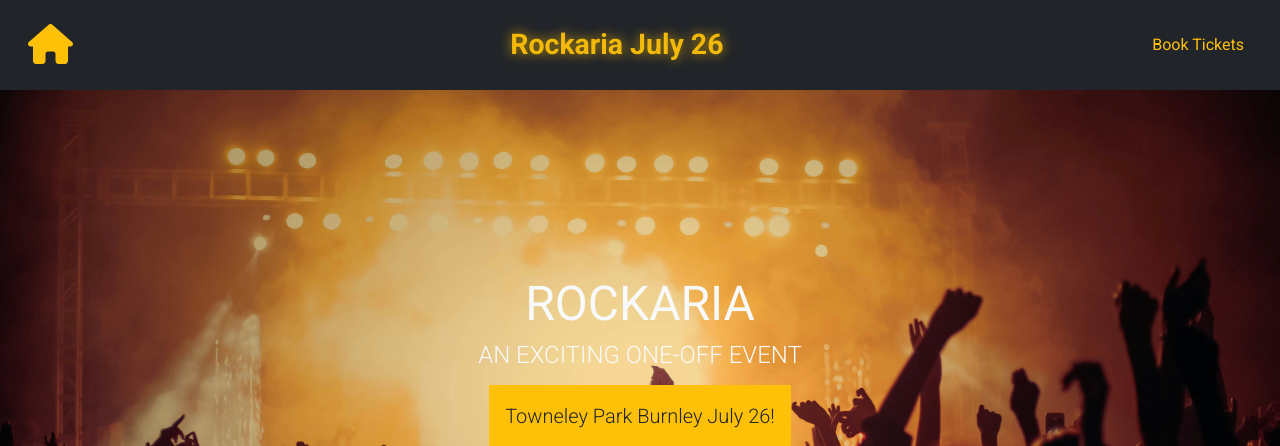
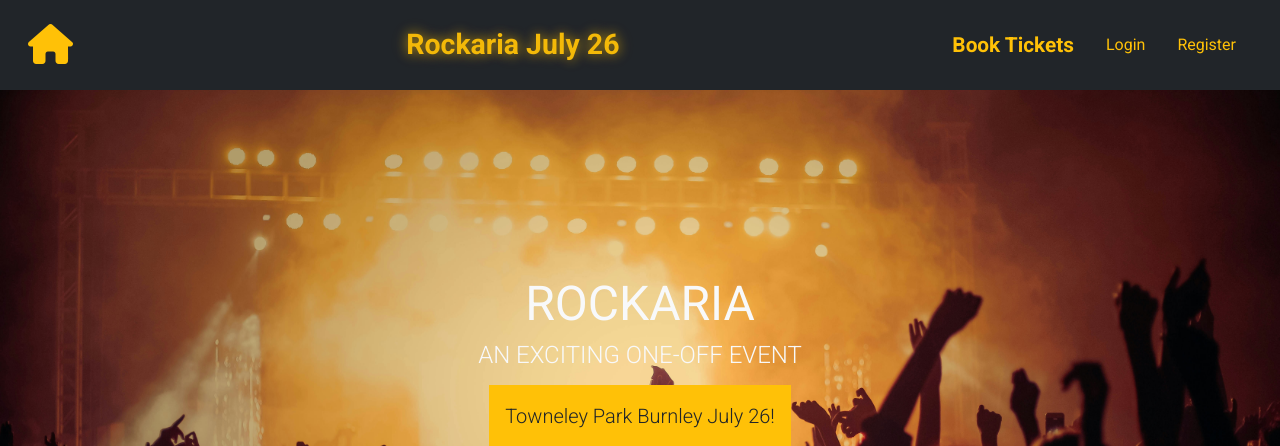
Before and after one commit to curran68/rockaria, a Django app: page / in a window 1280 px wide. Shown: the top 446 px of the page. Run offline with Django 5.2, Linux system fonts and the light colour scheme; some libraries are stand-ins or nearby versions; some web fonts are replaced.

Commit message:
structure changes

```diff
--- a/home/views.py
+++ b/home/views.py
@@ -27,6 +27,7 @@ def profile(request):
     Requires user to be logged in.
     """
     return render(request, 'home/profile.html')
+    return render(request, 'profile.html', {'user': request.user})
 
 # --- Admin & Management Views ---
 
--- a/rockaria/settings.py
+++ b/rockaria/settings.py
@@ -25,7 +25,6 @@ STRIPE_PUBLIC_KEY = os.getenv("STRIPE_PUBLIC_KEY")
 STRIPE_WEBHOOK_SECRET = os.getenv("STRIPE_WEBHOOK_SECRET")
 
 # NOW that STRIPE_SECRET_KEY is defined, set the API key
-stripe.api_key = STRIPE_SECRET_KEY
 
 
 
@@ -41,6 +40,9 @@ BASE_DIR = Path(__file__).resolve().parent.parent
 
 # SECURITY WARNING: keep the secret key used in production secret!
 SECRET_KEY = os.getenv("DJANGO_SECRET_KEY") # Use an environment variable
+stripe.api_key = STRIPE_SECRET_KEY
+
+
 
 # SECURITY WARNING: don't run with debug turned on in production!
 DEBUG = True
--- a/static/css/custom.css
+++ b/static/css/custom.css
@@ -56,3 +56,62 @@
   display: inline-block;
   width: 100%;
 }
+
+/* In static/css/custom.css */
+
+/* Make the "Book Tickets" link larger and bolder */
+.navbar-nav .nav-item .navbar-book-tickets-link {
+    font-size: 1.3em; /* Keep your desired larger size, e.g., 1.3em */
+    font-weight: bold;
+    /* This rule will ensure the padding for Book Tickets is consistent */
+    padding: 8px 16px !important; /* Force this padding for Book Tickets */
+    line-height: 1; /* Helps with vertical text alignment */
+    box-sizing: border-box; /* Good practice for consistent sizing */
+}
+
+/* Optional: Adjust for smaller screens (mobile view) */
+@media (max-width: 991px) {
+    .navbar-nav .nav-item .navbar-book-tickets-link {
+        font-size: 1.1em;
+        padding: 8px 12px !important; /* Adjust horizontal padding for mobile if needed */
+        line-height: 1;
+    }
+}
+
+/* --- Crucial Alignment & Consistent Padding Rules --- */
+
+/* Apply consistent padding and alignment to ALL nav-links in the ms-auto group */
+.navbar-nav.ms-auto .nav-item .nav-link {
+    padding: 12px 16px !important; /* Force this padding for Login, Register */
+    display: flex; /* Ensure flexbox is active for vertical centering */
+    align-items: center; /* Vertically center content */
+    line-height: 1; /* Consistent line-height */
+    box-sizing: border-box;
+    height: 100%; /* Make them take full height of the parent li if possible */
+}
+
+/* Ensure the li container itself helps with alignment */
+.navbar-nav.ms-auto > .nav-item {
+    display: flex; /* Make the li a flex container */
+    align-items: center; /* Vertically center its child (the link/form) */
+    margin-bottom: 0 !important; /* Remove any potential bottom margins */
+    box-sizing: border-box;
+}
+
+
+/* Specific for the logout form and its button to ensure alignment */
+.navbar-nav.ms-auto .nav-item form {
+    height: 100%;
+    display: flex;
+    align-items: center;
+    margin: 0 !important; /* Remove any default margins on the form */
+    padding: 0 !important; /* Remove any default paddings on the form itself */
+    box-sizing: border-box;
+}
+
+.navbar-nav.ms-auto .nav-item form .btn.nav-link {
+    padding: 8px 16px !important; /* Force this padding for the Logout button */
+    line-height: 1; /* Consistent line-height */
+    box-sizing: border-box;
+    height: 100%; /* Ensure button takes full height */
+}
--- a/templates/base.html
+++ b/templates/base.html
@@ -11,7 +11,7 @@
     <link
       href="https://cdn.jsdelivr.net/npm/bootstrap@5.3.6/dist/css/bootstrap.min.css"
       rel="stylesheet"
-      xintegrity="sha384-4Q6Gf2aSP4eDXB8Miphtr37CMZZQ5oXLH2yaXMJ2w8e2ZtHTl7GptT4jmndRuHDT"
+      integrity="sha384-4Q6Gf2aSP4eDXB8Miphtr37CMZZQ5oXLH2yaXMJ2w8e2ZtHTl7GptT4jmndRuHDT"
       crossorigin="anonymous"
     />
     <link
@@ -24,6 +24,8 @@
     />
     <link rel="stylesheet" href="{% static 'css/base.css' %}" />
     <link rel="stylesheet" href="{% static 'css/custom.css' %}" />
+    <link rel="icon" href="{% static 'images/favicon.ico' %}" type="image/x-icon">
+
 
     <style>
       /* Sticky footer adjustments */
@@ -65,7 +67,7 @@
     ></script>
     <script
       src="https://cdn.jsdelivr.net/npm/bootstrap@5.3.6/dist/js/bootstrap.bundle.min.js"
-      xintegrity="sha384-j1CDi7MgGQ12Z7Qab0qlWQ/Qqz24Gc6BM0thvEMVjHnfYGF0rmFCozFSxQBxwHKO"
+      integrity="sha384-j1CDi7MgGQ12Z7Qab0qlWQ/Qqz24Gc6BM0thvEMVjHnfYGF0rmFCozFSxQBxwHKO"
       crossorigin="anonymous"
     ></script>
     {% endblock %} {% block extra_js %} {% endblock %}
@@ -95,14 +97,38 @@
         </span>
       </div>
 
-
       <ul class="navbar-nav ms-auto mb-2 mb-lg-0">
         <li class="nav-item">
-          <a class="nav-link text-warning" href="{% url 'book_tickets' %}" style="white-space: nowrap;">
+          <a class="nav-link text-warning navbar-book-tickets-link" href="{% url 'book_tickets' %}"
+            style="white-space: nowrap;">
             Book Tickets
           </a>
         </li>
-        </ul>
+
+        {# Authentication Links #}
+        {% if user.is_authenticated %}
+
+        <li class="nav-item">
+          <a class="nav-link text-warning" href="{% url 'profile' %}">Profile</a> {# Assuming you have a 'profile' URL #}
+        </li>
+        <li class="nav-item">
+          <form action="{% url 'account_logout' %}" method="post" class="form-inline my-2 my-lg-0">
+            {% csrf_token %}
+            <button type="submit" class="btn btn-link nav-link text-warning p-0"
+              style="background: none; border: none;">Logout</button>
+          </form>
+        </li>
+        {% else %} {# This is the 'else' for `{% if user.is_authenticated %}` #}
+        <li class="nav-item">
+          <a class="nav-link text-warning" href="{% url 'account_login' %}">Login</a>
+        </li>
+        <li class="nav-item"> {# This is the Register link, directly under the 'else' #}
+          <a class="nav-link text-warning" href="{% url 'account_signup' %}">Register</a>
+        </li>
+        {% endif %} {# This closes the main `{% if user.is_authenticated %}` block #}
+
+        {# Admin Links #}
+      </ul>
 
     </div>
   </div>
```
Also changed, not shown: templates/profile.html (added, +19 -0 lines), templates/registration/logged_out.html (added, +12 -0 lines), templates/registration/login.html (added, +48 -0 lines), README.md.
